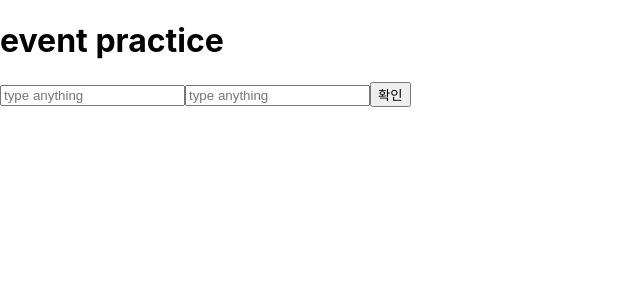
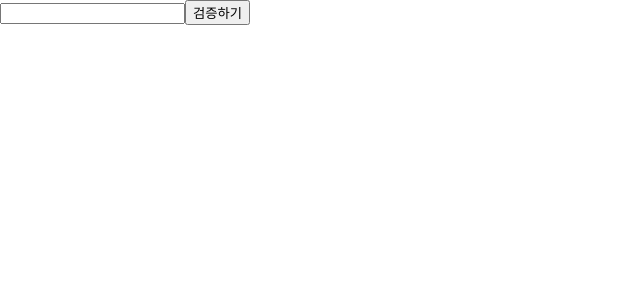
Before and after one commit to es5h/react-practice, a React (Create React App) app: page / in a window 1280 px wide. Shown: the top 300 px of the page, without its empty margins (0-640 px from the left). Built offline with nearby package versions, Linux system fonts and the light colour scheme.

Commit message:
dom에 접근 sample

```diff
--- a/src/App.js
+++ b/src/App.js
@@ -1,10 +1,10 @@
 import './App.css';
-import EventPractice from './EventPractice';
+import ValidationSample from './ValidationSample';
+import { Component } from 'react';
 
-const App = () => (
-  <>
-    <EventPractice />
-  </>
-);
-
+class App extends Component {
+  render() {
+    return <ValidationSample />;
+  }
+}
 export default App;
--- /dev/null
+++ b/src/ValidationSample.css
@@ -0,0 +1,6 @@
+.success {
+    background-color: lightgreen;
+}
+.failure{
+    background-color: lightcoral;
+}
--- /dev/null
+++ b/src/ValidationSample.js
@@ -0,0 +1,43 @@
+import { Component } from 'react';
+import './ValidationSample.css';
+
+class ValidationSample extends Component {
+  state = {
+    password: '',
+    clicked: false,
+    validated: false,
+  };
+
+  handleChange = (e) => {
+    this.setState({ password: e.target.value });
+  };
+
+  handleButtonClick = () => {
+    this.setState({
+      clicked: true,
+      validated: this.state.password === '0000',
+    });
+  };
+
+  render() {
+    return (
+      <div>
+        <input
+          type="password"
+          value={this.state.password}
+          onChange={this.handleChange}
+          className={
+            this.state.clicked
+              ? this.state.validated
+                ? 'success'
+                : 'failure'
+              : ''
+          }
+        />
+        <button onClick={this.handleButtonClick}> 검증하기 </button>
+      </div>
+    );
+  }
+}
+
+export default ValidationSample;
```
